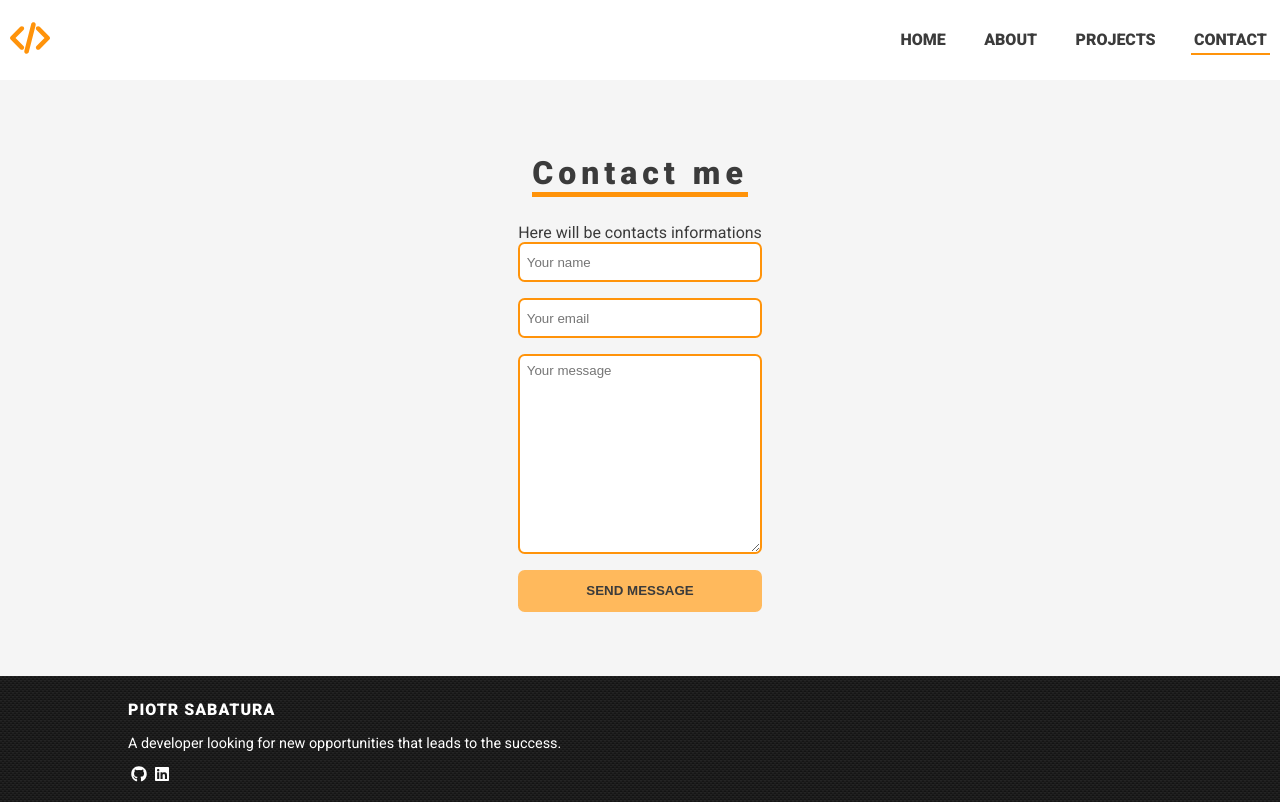
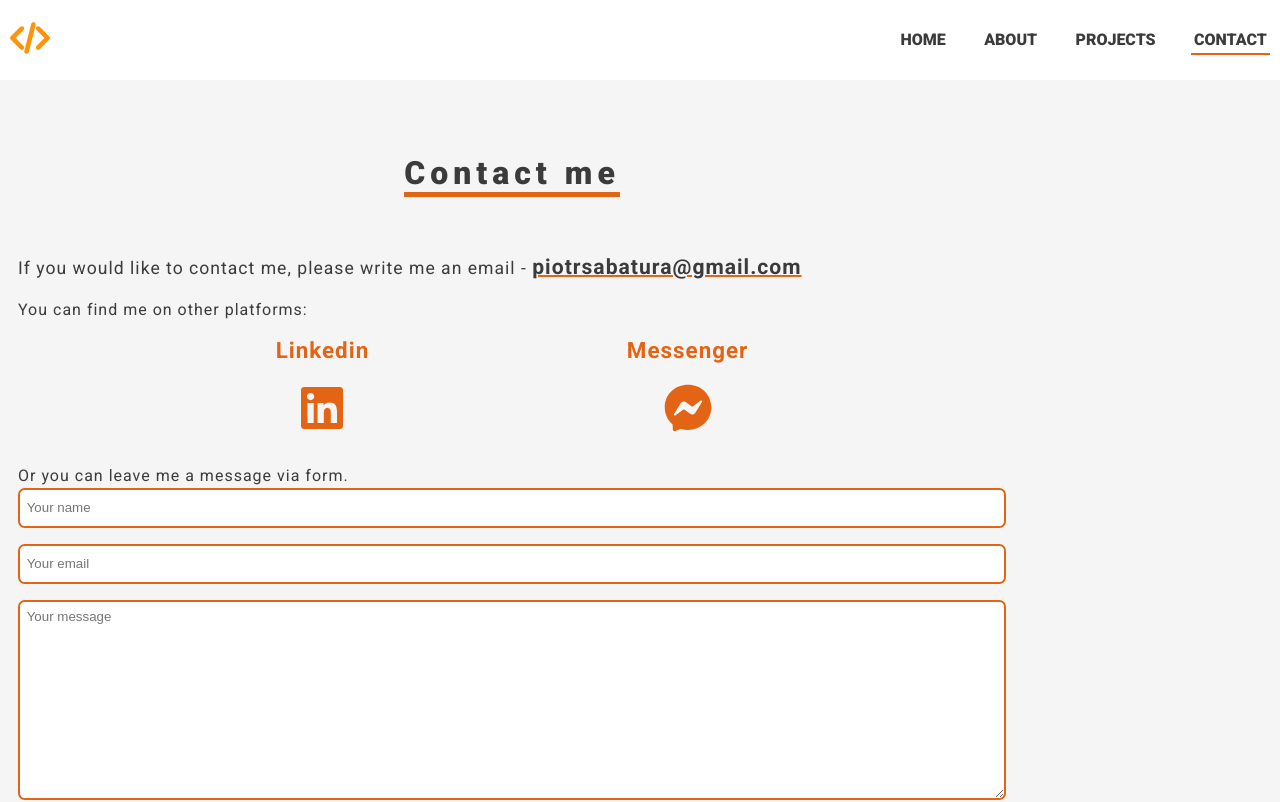
Before and after one commit to djzib0/next.js-portfolio-website, a Next.js app: page /contact in a window 1280 px wide. Shown: the top 802 px of the page. Built offline with nearby package versions, Linux system fonts and the light colour scheme.

Commit message:
WIP: adding styles and logic to form

```diff
--- a/src/app/contact/contactPage.module.css
+++ b/src/app/contact/contactPage.module.css
@@ -1,4 +1,3 @@
 .container {
-    max-width: 1024px;
-    margin: 0 auto 0 auto;
+
 }
--- a/src/app/globals.css
+++ b/src/app/globals.css
@@ -17,8 +17,8 @@
   --textDark: #595959;
   --textDarker: #3b3b3b;
   --textLighter: #e9d985;
-  --colorOrange: #ff930a;
-  --colorOrangeLight: #ffb95c;
+  --colorOrange: #e36414;
+  --colorOrangeLight: #ff873c;
   --btn: #3673fd;
   /* --bgImg: */
   --horPadding: 18px;
--- a/src/components/contactForm/ContactForm.tsx
+++ b/src/components/contactForm/ContactForm.tsx
@@ -1,34 +1,104 @@
 "use client"
 
-import { useState } from "react";
+import { useEffect, useState } from "react";
 import styles from "./contactForm.module.css";
 import {sayHello} from "@/lib/actions"
 import SectionHeader from "../sectionHeader/SectionHeader";
+import { FaLinkedin } from "react-icons/fa";
+import { FaFacebookMessenger } from "react-icons/fa";
 
 const ContactForm = () => {
 
   const [isSent, setIsSent] = useState(false);
+  const [messageLength, setMessageLength] = useState(0);
+  const [formData, setFormData] = useState<any>({
+    message: ""
+  })
 
-  const handleForm = () => {
+  const handleForm = (formData: FormData) => {
+    const {name, email} = Object.fromEntries(formData)
+    console.log(name, " formData")
     setIsSent(true);
     sayHello();
   }
+
+  function handleChange(e: React.ChangeEvent<HTMLInputElement>) {
+    const {name, value, type, checked} = e.target
+    const newData = {
+      ...formData,
+      [name]: type === "checkbox" ? checked : value
+    }
+    setFormData(newData);
+  }
+
+  const checkMessageLength = (e: React.ChangeEvent<HTMLInputElement>) => {
+    setMessageLength(e.target.value.length)
+  }
+
+  const resetMessage = () => {
+    const newFormData = {messsage: ""}
+    console.log("resetting data")
+    setFormData(newFormData)
+  }
+
+  useEffect(() => {
+    console.log("haha hihi hoho")
+  }, [formData])
 
   return (
     <div className={styles.container}>
       <SectionHeader title="Contact me"/>
       <div className={styles.content}>
         <div className={styles.contactInformation}>
-          Here will be contacts informations
+          <div className={styles.message}>
+            <p>
+              If you would like to contact me, please write me an
+              email - <span className={styles.email}>piotrsabatura@gmail.com</span>
+            </p>
           </div>
+          <p>
+              You can find me on other platforms:
+          </p>
+          <div className={styles.socials}>
+            <div className={styles.socialContainer}>
+              <p className={styles.socialTitle}>
+                Linkedin
+              </p>
+              <div className={styles.socialIcon}>
+                <FaLinkedin />
+              </div>
+            </div>
+            <div className={styles.socialContainer}>
+              <p className={styles.socialTitle}>
+                Messenger
+              </p>
+              <div className={styles.socialIcon}>
+                <FaFacebookMessenger />
+              </div>
+            </div>
+          </div>
+        </div>
+        <div>
+          <p className={styles.formHeader}>Or you can leave me a message via form.</p>
           <form className={styles.formContainer} action={handleForm}>
             <input type="text" placeholder="Your name" name="name" />
             <input type="email" placeholder="Your email" name="email" />
-          <textarea placeholder="Your message" name="message" />
+            <textarea
+              placeholder="Your message"
+              name="message"
+              onChange={handleChange}
+              maxLength={400}
+              value={formData.message}
+              />
+            <label className={styles.label}>{messageLength}/400</label>
             {!isSent ?
               <button>Send message</button>
               : <button>Message sent</button>}
+            <button type="reset">Clear</button>
           </form>
+          <button onClick={() => setFormData({message: ""})}>reset message</button>
+          <p>jhkjh</p>
+        </div>
       </div>
     </div>
   )
--- a/src/components/contactForm/contactForm.module.css
+++ b/src/components/contactForm/contactForm.module.css
@@ -1,15 +1,70 @@
 .container {
     display: flex;
     flex-direction: column;
-    /* padding: 0 var(--horPadding); */
+    padding: 0 var(--horPadding);
+    max-width: 1024px;
+    gap: 2em;
 }
 
 .content {
     display: flex;
     flex-direction: column;
     width: 100%;
+    gap: 2em;
+    line-height: 1.5em;
+    letter-spacing: 1px;
 }
 
+.message {
+    font-size: 1.1em;
+}
+
+.message > p {
+    margin-bottom: 1em;
+}
+
+.message > p > span {
+    color: var(--textDarker);
+    font-weight: bolder;
+    font-size: larger;
+    text-decoration: underline;
+    text-decoration-color: var(--colorOrange);
+    text-decoration-thickness: 2px;
+}
+
+.socials {
+    display: flex;
+    align-items: center;
+    justify-content: space-evenly;
+}
+
+.socialContainer {
+    display: flex;
+    flex-direction: column;
+    align-items: center;
+}
+
+.contactInformation > p {
+    margin-bottom: 1em;
+}
+
+.socialTitle {
+    font-weight: bolder;
+    font-size: 1.4em;
+    height: fit-content;
+    margin-bottom: 1em;
+    color: var(--colorOrange);
+}
+
+.socialIcon {
+    font-size: 3em;
+    color: #e36414;
+
+}
+
+.formHeader {
+    margin: 0;
+}
 
 .formContainer {
     display: flex;
@@ -49,3 +104,8 @@
     border: none;
     border-radius: .5em;
 }
+
+.formContainer > .label {
+    font-size: small;
+    margin-top: -1em;
+}
```
Lines whose indentation alone changed are shown as unchanged.
